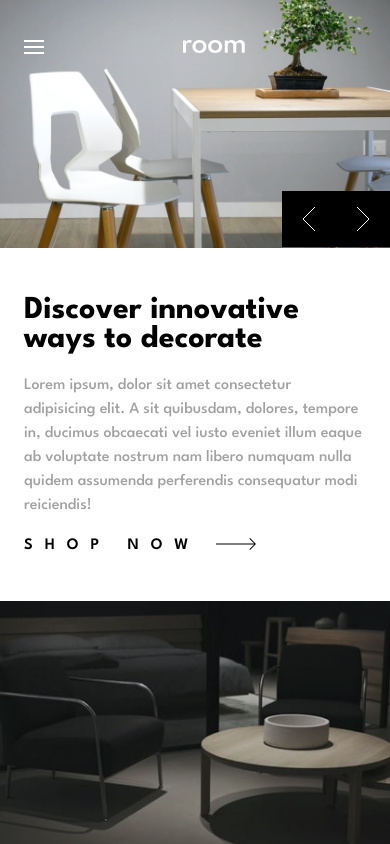
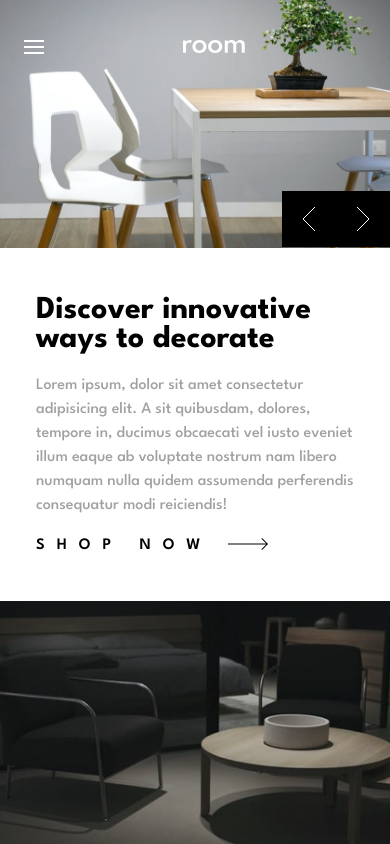
Before and after one commit to abmael-al/room_homepage, a React (Vite) app: page / in a window 390 px wide. Shown: the top 844 px of the page. Built offline with nearby package versions, Linux system fonts and the light colour scheme.

Commit message:
feat: increasing padding on mobile devices and adjusting layout of showcase card

```diff
--- a/src/styles/index.css
+++ b/src/styles/index.css
@@ -351,7 +351,7 @@ body {
 .showcase-card > .showcase-card-body > .wrapper {
     --padding: 3rem;
 
-    padding-inline: calc(var(--padding) * 0.5);
+    padding-inline: calc(var(--padding) * 0.75);
     padding-block: var(--padding);
 
     display: grid;
@@ -380,14 +380,8 @@ body {
     }
 
     .showcase-card > .showcase-card-body > .wrapper {
-        max-inline-size: 87.5%;
+        max-inline-size: 80%;
         padding: 0;
-    }
-}
-
-@media (min-width: 61em) {
-    .showcase-card > .showcase-card-body > .wrapper {
-        max-inline-size: 80%;
     }
 }
 
```
